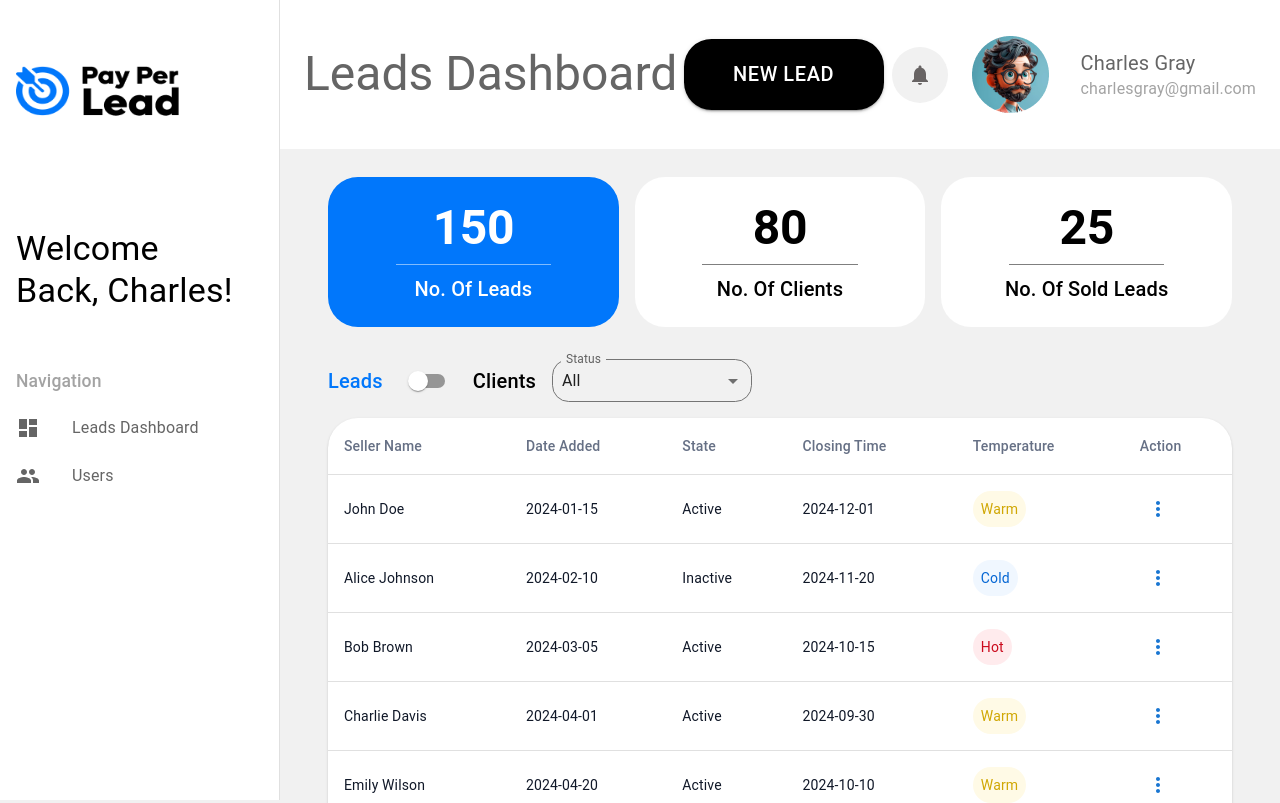
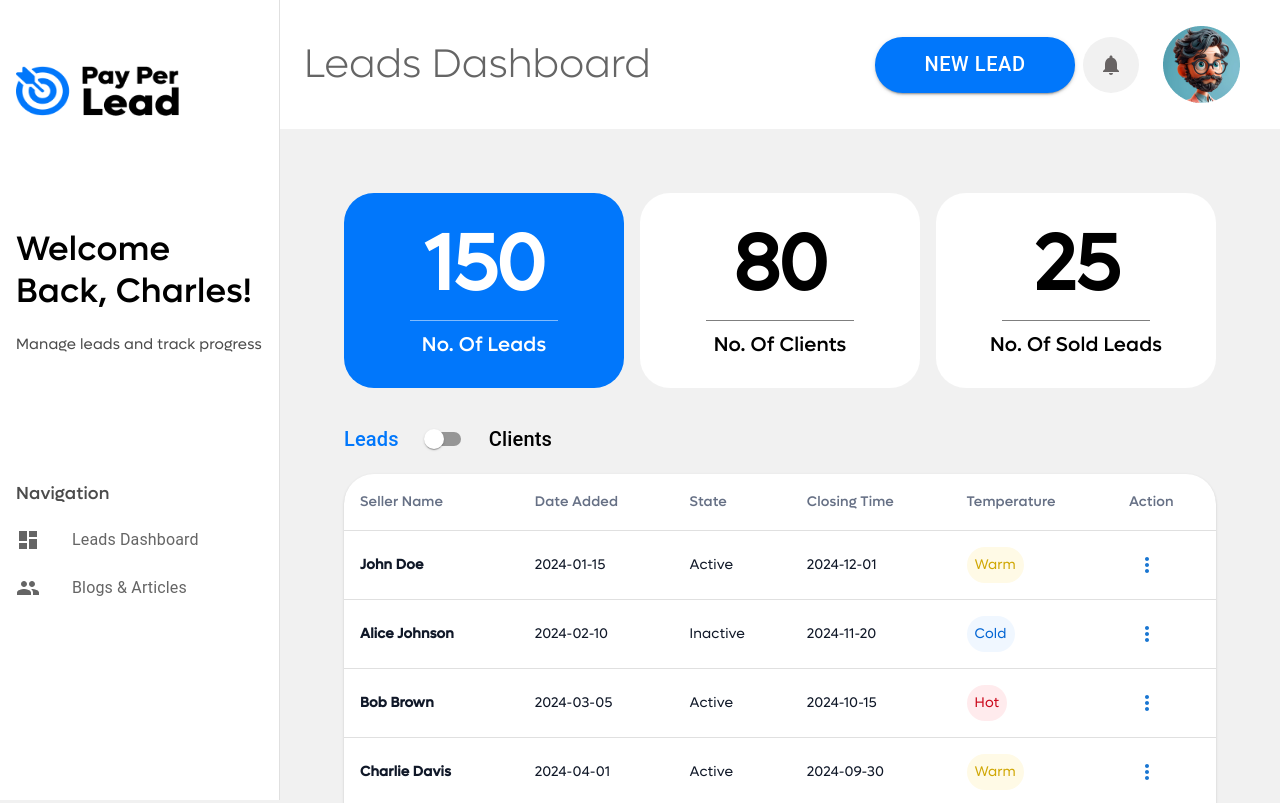
Before and after one commit to YousseffGamal/Lead_CRM_FROTNEND, a React (Vite) app: page /dashboard in a window 1280 px wide. Shown: the top 803 px of the page. Built offline with nearby package versions, Linux system fonts and the light colour scheme.

Commit message:
Dashbord update with Add Leads

```diff
--- a/src/App.css
+++ b/src/App.css
@@ -1,3 +1,74 @@
 body{
     background-color: #F1F1F1 !important;
 }
+@font-face {
+    font-family: "LufgaLight";
+    src: url("./assets/Fonts/Lufga/LufgaLight.ttf");
+}
+@font-face {
+    font-family: "LufgaSemiBold";
+    src: url("./assets/Fonts/Lufga/LufgaSemiBold.ttf");
+}
+@font-face {
+    font-family: "LufgaRegular";
+    src: url("./assets/Fonts/Lufga/LufgaRegular.ttf");
+}
+@font-face {
+    font-family: "LufgaMedium";
+    src: url("./assets/Fonts/Lufga/LufgaMedium.ttf");
+}
+.HeaderText{
+font-family: "LufgaLight" !important;
+}
+.UserName{
+    color: #000000 !important;
+    font-family: "LufgaSemiBold" !important;
+}
+
+.UserEmail{
+    color: #000000 !important;
+    font-family: "LufgaRegular" !important;
+}
+.Welcome{
+    color: #000000 !important;
+    font-family: "LufgaMedium" !important;
+}
+.Navigation{
+    color: #000000 !important;
+    font-family: "LufgaMedium" !important;
+    opacity: 0.7;
+}
+.About{
+    color: #000000 !important;
+    font-family: "LufgaRegular" !important;
+    font-size: 15px !important;
+    opacity: 0.7;
+
+}
+.TitleCard{
+    font-family: "LufgaMedium" !important;
+
+}
+.CardNumber{
+    font-family: "LufgaRegular" !important;
+
+}
+.TableHeader{
+    font-family: "LufgaMedium" !important;
+
+}
+.TableData{
+    font-family: "LufgaMedium" !important;
+    font-weight: bold !important;
+
+}
+.TableDataS{
+    font-family: "LufgaRegular" !important;
+
+}
+.NavText{
+    font-family: "LufgaMedium" !important;
+    font-weight: bold !important;
+
+
+}
--- a/src/Pages/dashboard/dashboard.jsx
+++ b/src/Pages/dashboard/dashboard.jsx
@@ -135,7 +135,7 @@ const clientsData = [
     <Layout>
       <Box sx={{ p: 3, backgroundColor: '#F1F1F1', color: '#e0e0e0', marginTop: '65px' }}>
         {/* Statistics Boxes */}
-        <Box sx={{ display: 'flex', gap: 2, mb: 4 }}>
+        <Box sx={{ display: 'flex', gap: 2, mb: 4, flexDirection: { xs: 'column', sm: 'row' } }}>
   {stats.map((stat, index) => (
     <Box
       key={index}
@@ -143,17 +143,26 @@ const clientsData = [
         backgroundColor: stat.bgColor,
         padding: '16px',
         borderRadius: '30px',
-                width: '33%',
+        width: { xs: '100%', sm: '465px' }, // Full width on mobile, fixed width on larger screens
+        height: '195px', // Fixed height
         textAlign: 'center',
-                height: '150px',
         display: 'flex',
         flexDirection: 'column',
         justifyContent: 'center',
       }}
     >
-              <Typography variant="h2" sx={{ color: stat.textColor, fontWeight: 'bold', fontSize: { xs: '2rem', sm: '3rem' } }}>
+   <Typography
+  className='CardNumber'
+  variant="h1"
+  sx={{
+    color: stat.textColor,
+    fontWeight: 'bold',
+    fontSize: { xs: '2rem', sm: '3rem', md: '4rem', lg: '78px' }, // Responsive font size
+  }}
+>
   {stat.value}
 </Typography>
+
       <Box
         sx={{
           width: '60%',
@@ -164,12 +173,14 @@ const clientsData = [
           mx: 'auto',
         }}
       />
-              <Typography variant="h6" sx={{ color: stat.textColor }}>
+      <Typography className='TitleCard' variant="h6" sx={{ color: stat.textColor }}>
         {stat.title}
       </Typography>
     </Box>
   ))}
 </Box>
+
+
 
         {/* Labels, Switch, and Status Dropdown */}
         <Box sx={{ display: 'flex', alignItems: 'center', justifyContent: 'start', mb: 2 }}>
@@ -184,7 +195,7 @@ const clientsData = [
           <Typography variant="h6" sx={{ color: activeTab === 1 ? '#0177FB' : '#000', ml: 2 }}>
             Clients
           </Typography>
-          <FormControl variant="outlined" sx={{ ml: 2, minWidth: 200 }}>
+          {/* <FormControl variant="outlined" sx={{ ml: 2, minWidth: 200 }}>
   <InputLabel id="status-select-label">Status</InputLabel>
   <Select
     labelId="status-select-label"
@@ -209,32 +220,32 @@ const clientsData = [
     <MuiMenuItem value="Active">Active</MuiMenuItem>
     <MuiMenuItem value="Inactive">Inactive</MuiMenuItem>
   </Select>
-</FormControl>
+</FormControl> */}
 
 
 
         </Box>
 
         {/* Table based on active tab */}
-        <TableContainer component={Paper} sx={{ backgroundColor: '#FFFFFF', color: '#ffffff', borderRadius: '30px', mt: 2 }}>
+        <TableContainer component={Paper} sx={{ backgroundColor: '#FFFFFF', color: '#ffffff', borderRadius: '30px', mt: 2,overflowX: 'auto' }}>
           <Table sx={{ minWidth: 650 }} aria-label="user table">
             <TableHead>
               <TableRow>
                 {activeTab === 0 ? (
                   <>
-                    <TableCell sx={{ color: '#667085' }}>Seller Name</TableCell>
-                    <TableCell sx={{ color: '#667085' }}>Date Added</TableCell>
-                    <TableCell sx={{ color: '#667085' }}>State</TableCell>
-                    <TableCell sx={{ color: '#667085' }}>Closing Time</TableCell>
-                    <TableCell sx={{ color: '#667085' }}>Temperature</TableCell>
-                    <TableCell sx={{ color: '#667085' }}>Action</TableCell>
+                    <TableCell className='TableHeader' sx={{ color: '#667085' }}>Seller Name</TableCell>
+                    <TableCell className='TableHeader' sx={{ color: '#667085' }}>Date Added</TableCell>
+                    <TableCell className='TableHeader' sx={{ color: '#667085' }}>State</TableCell>
+                    <TableCell className='TableHeader' sx={{ color: '#667085' }}>Closing Time</TableCell>
+                    <TableCell className='TableHeader' sx={{ color: '#667085' }}>Temperature</TableCell>
+                    <TableCell className='TableHeader' sx={{ color: '#667085' }}>Action</TableCell>
                   </>
                 ) : (
                   <>
-                    <TableCell sx={{ color: '#667085' }}>Client Name</TableCell>
-                    <TableCell sx={{ color: '#667085' }}>Date Joined</TableCell>
-                    <TableCell sx={{ color: '#667085' }}>Status</TableCell>
-                    <TableCell sx={{ color: '#667085' }}>Action</TableCell>
+                    <TableCell className='TableHeader'  sx={{ color: '#667085' }}>Client Name</TableCell>
+                    <TableCell className='TableHeader'  sx={{ color: '#667085' }}>Date Joined</TableCell>
+                    <TableCell className='TableHeader'  sx={{ color: '#667085' }}>Status</TableCell>
+                    <TableCell className='TableHeader'  sx={{ color: '#667085' }}>Action</TableCell>
                   </>
                 )}
               </TableRow>
@@ -245,11 +256,11 @@ const clientsData = [
                     const tempStyles = getTemperatureStyles(user.temperature);
                     return (
                       <TableRow key={user.id}>
-                        <TableCell sx={{ color: '#101828' }}>{user.sellerName}</TableCell>
-                        <TableCell sx={{ color: '#101828' }}>{user.dateAdded}</TableCell>
-                        <TableCell sx={{ color: '#101828' }}>{user.state}</TableCell>
-                        <TableCell sx={{ color: '#101828' }}>{user.closingTime}</TableCell>
-                        <TableCell sx={{ color: '#101828' }}>
+                        <TableCell className='TableData'  sx={{ color: '#101828' }}>{user.sellerName}</TableCell>
+                        <TableCell className='TableDataS' sx={{ color: '#101828' }}>{user.dateAdded}</TableCell>
+                        <TableCell  className='TableDataS'  sx={{ color: '#101828' }}>{user.state}</TableCell>
+                        <TableCell className='TableDataS'  sx={{ color: '#101828' }}>{user.closingTime}</TableCell>
+                        <TableCell  className='TableDataS'  sx={{ color: '#101828' }}>
                           <Box sx={{ ...tempStyles, padding: '8px', display: 'inline-block' }}>
                             {user.temperature}
                           </Box>
@@ -275,10 +286,10 @@ const clientsData = [
                   })
                   : clientsData.slice(page * rowsPerPage, page * rowsPerPage + rowsPerPage).map((client) => (
                     <TableRow key={client.id}>
-                      <TableCell sx={{ color: '#101828' }}>{client.clientName}</TableCell>
-                      <TableCell sx={{ color: '#101828' }}>{client.dateJoined}</TableCell>
-                      <TableCell sx={{ color: '#101828' }}>{client.status}</TableCell>
-                      <TableCell sx={{ color: '#101828' }}>
+                      <TableCell className='TableData'  sx={{ color: '#101828' }}>{client.clientName}</TableCell>
+                      <TableCell  className='TableDataS'  sx={{ color: '#101828' }}>{client.dateJoined}</TableCell>
+                      <TableCell  className='TableDataS'  sx={{ color: '#101828' }}>{client.status}</TableCell>
+                      <TableCell  className='TableDataS'  sx={{ color: '#101828' }}>
                         <Button
                           onClick={(event) => handleClick(event, client.id)}
                           sx={{ minWidth: '36px', padding: 0 }}
--- a/src/Routes.jsx
+++ b/src/Routes.jsx
@@ -3,6 +3,7 @@ import { BrowserRouter as Router, Routes, Route } from "react-router-dom";
 import Dashboard from "./Pages/dashboard/dashboard";
 import LoginPage from "./Pages/login/login";
 import SignUpPage from "./Pages/SignUp/SignUp";
+import AddLead from "./Pages/AddLead/AddLead";
 //
 const ProjectRoutes = () => {
   return (
@@ -12,6 +13,7 @@ const ProjectRoutes = () => {
           <Route path="/dashboard" element={<Dashboard />} />
           <Route path="/" element={<LoginPage />} />
           <Route path="/signuppage" element={<SignUpPage />} />
+          <Route path="/addlead" element={<AddLead />} />
 
 
 
--- a/src/component/Layout/Layout.jsx
+++ b/src/component/Layout/Layout.jsx
@@ -15,8 +15,8 @@ import {
   Tooltip,
   Typography,
   Button,
-  Menu, // Import Menu component
-  MenuItem // Import MenuItem component
+  Menu,
+  MenuItem
 } from '@mui/material';
 import {
   Dashboard,
@@ -26,13 +26,13 @@ import {
   Notifications,
   Logout
 } from '@mui/icons-material';
-import { Link, useNavigate } from 'react-router-dom'; // Add useNavigate for logout redirect
+import { Link, useNavigate } from 'react-router-dom';
 
-const drawerWidth = 280; // Increased width of the drawer
+const drawerWidth = 280;
 
 const Layout = ({ children }) => {
   const [mobileOpen, setMobileOpen] = useState(false);
-  const [anchorEl, setAnchorEl] = useState(null); // State to manage dropdown anchor
+  const [anchorEl, setAnchorEl] = useState(null);
   const navigate = useNavigate();
 
   const handleDrawerToggle = () => {
@@ -40,32 +40,51 @@ const Layout = ({ children }) => {
   };
 
   const handleProfileClick = (event) => {
-    setAnchorEl(event.currentTarget); // Set anchor element for dropdown
+    setAnchorEl(event.currentTarget);
   };
 
   const handleClose = () => {
-    setAnchorEl(null); // Close dropdown menu
+    setAnchorEl(null);
   };
 
   const handleLogout = () => {
-    // Perform logout logic here
-    navigate('/'); // Redirect to login page after logout
+    navigate('/');
   };
 
   const drawer = (
     <div>
-      <Box sx={{  padding: '16px 0' }}>
+      <Box sx={{ padding: '16px 0' }}>
         <img
           src={Logo}
           alt="Logo"
-          style={{ width: '197.55px', height: '69px', marginBottom: "8px", marginTop: "42px",padding:"8px 16px" }}
+          style={{
+            width: '197.55px',
+            height: '69px',
+            marginBottom: '8px',
+            marginTop: '42px',
+            padding: '8px 16px'
+          }}
         />
-        <Typography variant="h4" sx={{ color: '#000000', marginTop: '85px', textAlign: "left", padding: "8px 16px" }}>
+        <Typography
+          className="Welcome"
+          variant="h4"
+          sx={{ color: '#000000', marginTop: '85px', textAlign: 'left', padding: '8px 16px' }}
+        >
           Welcome <br /> Back, Charles!
+        </Typography>
+        <Typography
+          className="About"
+          sx={{ color: '#000000', marginTop: '5px', textAlign: 'left', padding: '8px 16px' }}
+        >
+          Manage leads and track progress
         </Typography>
       </Box>
       <List>
-        <Typography variant="h6" sx={{ color: '#A3A3A3', fontSize: '17.49px', marginTop: 2, padding: "8px 16px" }}>
+        <Typography
+          className="Navigation"
+          variant="h6"
+          sx={{ color: '#A3A3A3', fontSize: '17.49px', marginTop: '85px', padding: '8px 16px' }}
+        >
           Navigation
         </Typography>
         <Link to="/dashboard" style={{ textDecoration: 'none' }}>
@@ -73,7 +92,7 @@ const Layout = ({ children }) => {
             <ListItemIcon>
               <Dashboard style={{ color: '#656565' }} />
             </ListItemIcon>
-            <ListItemText primary="Leads Dashboard" sx={{ color: '#656565' }} />
+            <ListItemText className='NavText' primary="Leads Dashboard" sx={{ color: '#656565' }} />
           </ListItem>
         </Link>
         <Link to="/users" style={{ textDecoration: 'none' }}>
@@ -81,16 +100,15 @@ const Layout = ({ children }) => {
             <ListItemIcon>
               <People style={{ color: '#656565' }} />
             </ListItemIcon>
-            <ListItemText primary="Users" sx={{ color: '#656565' }} />
+            <ListItemText className='NavText' primary="Blogs & Articles" sx={{ color: '#656565' }} />
           </ListItem>
         </Link>
-        {/* Repeat for other links */}
       </List>
     </div>
   );
 
   return (
-    <Box sx={{ display: 'flex' }}>
+    <Box sx={{ display: 'flex', flexDirection: 'row', minHeight: '100vh' }}>
       <CssBaseline />
       <AppBar
         position="fixed"
@@ -101,41 +119,45 @@ const Layout = ({ children }) => {
           boxShadow: 'none',
         }}
       >
-        <Toolbar sx={{ display: 'flex', justifyContent: 'space-between', padding: '20px 20px' }}>
+        <Toolbar sx={{ display: 'flex', justifyContent: 'space-between', padding: '10px 20px' }}>
           <IconButton
             color="inherit"
             aria-label="open drawer"
             edge="start"
             onClick={handleDrawerToggle}
-            sx={{ mr: 2, display: { sm: 'none', background: "#F1F1F1", color: "gray" } }}
+            sx={{ mr: 2, display: { sm: 'none', background: '#F1F1F1', color: 'gray' } }}
           >
             <MenuIcon />
           </IconButton>
           <Typography
+            className="HeaderText"
             variant="h3"
             sx={{
               color: '#656565',
               flexGrow: 1,
-              fontSize: { xs: '2rem', sm: '2.5rem', md: '3rem' }
+              fontSize: { xs: '13px', sm: '15px', md: '2.5rem' },
             }}
           >
             Leads Dashboard
           </Typography>
           <Box sx={{ display: 'flex', alignItems: 'center', gap: 1 }}>
+
+            <Link to="/addlead" style={{ textDecoration: 'none', color: '#000' }}>
             <Button
               variant="contained"
               sx={{
-                backgroundColor: '#000000',
+                backgroundColor: '#0177FB',
                 borderRadius: '27.66px',
                 color: '#ffffff',
                 padding: '8px 16px',
-                width: { xs: '100%', sm: '200px' },
-                height: { xs: '56px', sm: '71px' },
-                fontSize: { xs: '1rem', sm: '1.25rem' },
+                width: { xs: 'auto', sm: '200px' },
+                height: { xs: '45px', sm: '56px' },
+                fontSize: { xs: '0.875rem', sm: '1.25rem' },
               }}
             >
               New Lead
             </Button>
+                  </Link>
             <Box
               sx={{
                 backgroundColor: '#F1F1F1',
@@ -143,7 +165,7 @@ const Layout = ({ children }) => {
                 padding: '8px',
                 display: 'flex',
                 alignItems: 'center',
-                justifyContent: 'center'
+                justifyContent: 'center',
               }}
             >
               <Tooltip title="Notifications" arrow>
@@ -154,16 +176,18 @@ const Layout = ({ children }) => {
             </Box>
 
             {/* Profile Image with Dropdown */}
-            <Box sx={{
-              borderRadius: '50%',
-              padding: '8px',
-              display: 'flex',
-              alignItems: 'center',
-              justifyContent: 'center'
-            }}>
+            <Box
+              sx={{
+                borderRadius: '50%',
+                padding: '8px',
+                display: 'flex',
+                alignItems: 'center',
+                justifyContent: 'center',
+              }}
+            >
               <Tooltip title="Profile" arrow>
                 <IconButton onClick={handleProfileClick}>
-                  <img style={{ width: "77px", height: "77px" }} src={Profile} alt="Profile" />
+                  <img style={{ width: '77px', height: '77px' }} src={Profile} alt="Profile" />
                 </IconButton>
               </Tooltip>
               <Menu
@@ -179,6 +203,17 @@ const Layout = ({ children }) => {
                   horizontal: 'right',
                 }}
               >
+
+                <MenuItem onClick={handleClose}>
+                  <Typography className="UserName" variant="body1" sx={{ color: '#656565', fontSize: { xs: '0.875rem', sm: '1rem' } }}>
+                    Charles Gray
+                  </Typography>
+                </MenuItem>
+                <MenuItem onClick={handleClose}>
+                  <Typography className="UserEmail" variant="body2" sx={{ color: '#A3A3A3', fontSize: { xs: '0.75rem', sm: '0.875rem' } }}>
+                    charlesgray@gmail.com
+                  </Typography>
+                </MenuItem>
                 <MenuItem onClick={handleClose}>
                   <Link to="/profile" style={{ textDecoration: 'none', color: '#000' }}>
                     Profile
@@ -186,14 +221,6 @@ const Layout = ({ children }) => {
                 </MenuItem>
                 <MenuItem onClick={handleLogout}>Logout</MenuItem>
               </Menu>
-            </Box>
-            <Box sx={{ textAlign: 'left', marginLeft: 1 }}>
-              <Typography variant="body1" sx={{ color: '#656565', fontSize: { xs: '1rem', sm: '1.25rem' } }}>
-                Charles Gray
-              </Typography>
-              <Typography variant="body2" sx={{ color: '#A3A3A3', fontSize: { xs: '0.875rem', sm: '1rem' } }}>
-                charlesgray@gmail.com
-              </Typography>
             </Box>
           </Box>
         </Toolbar>
@@ -215,8 +242,8 @@ const Layout = ({ children }) => {
               boxSizing: 'border-box',
               width: drawerWidth,
               backgroundColor: '#ffffff',
-              boxShadow: 'none'
-            }
+              boxShadow: 'none',
+            },
           }}
         >
           {drawer}
@@ -229,8 +256,8 @@ const Layout = ({ children }) => {
               boxSizing: 'border-box',
               width: drawerWidth,
               backgroundColor: '#ffffff',
-              boxShadow: 'none'
-            }
+              boxShadow: 'none',
+            },
           }}
           open
         >
@@ -242,14 +269,12 @@ const Layout = ({ children }) => {
         component="main"
         sx={{
           flexGrow: 1,
-          p: 3,
-          backgroundColor: '#F1F1F1',
-          color: '#e0e0e0',
-          width: { sm: `calc(100% - ${drawerWidth}px)` },
-          borderTopLeftRadius: '30px',
+          width: { sm: `calc(100% - ${drawerWidth}px)` }, // Adjusted to take into account the sidebar width
+          padding: { xs: 2, sm: 3, md: 5 },
+          marginTop: '64px',
+          overflowX: 'auto', // Allows for horizontal scrolling if content is too wide
         }}
       >
-        <Toolbar />
         {children}
       </Box>
     </Box>
```
Also changed, not shown: src/Pages/AddLead/AddLead.jsx (added, +81 -0 lines). Lines whose indentation alone changed are shown as unchanged.
